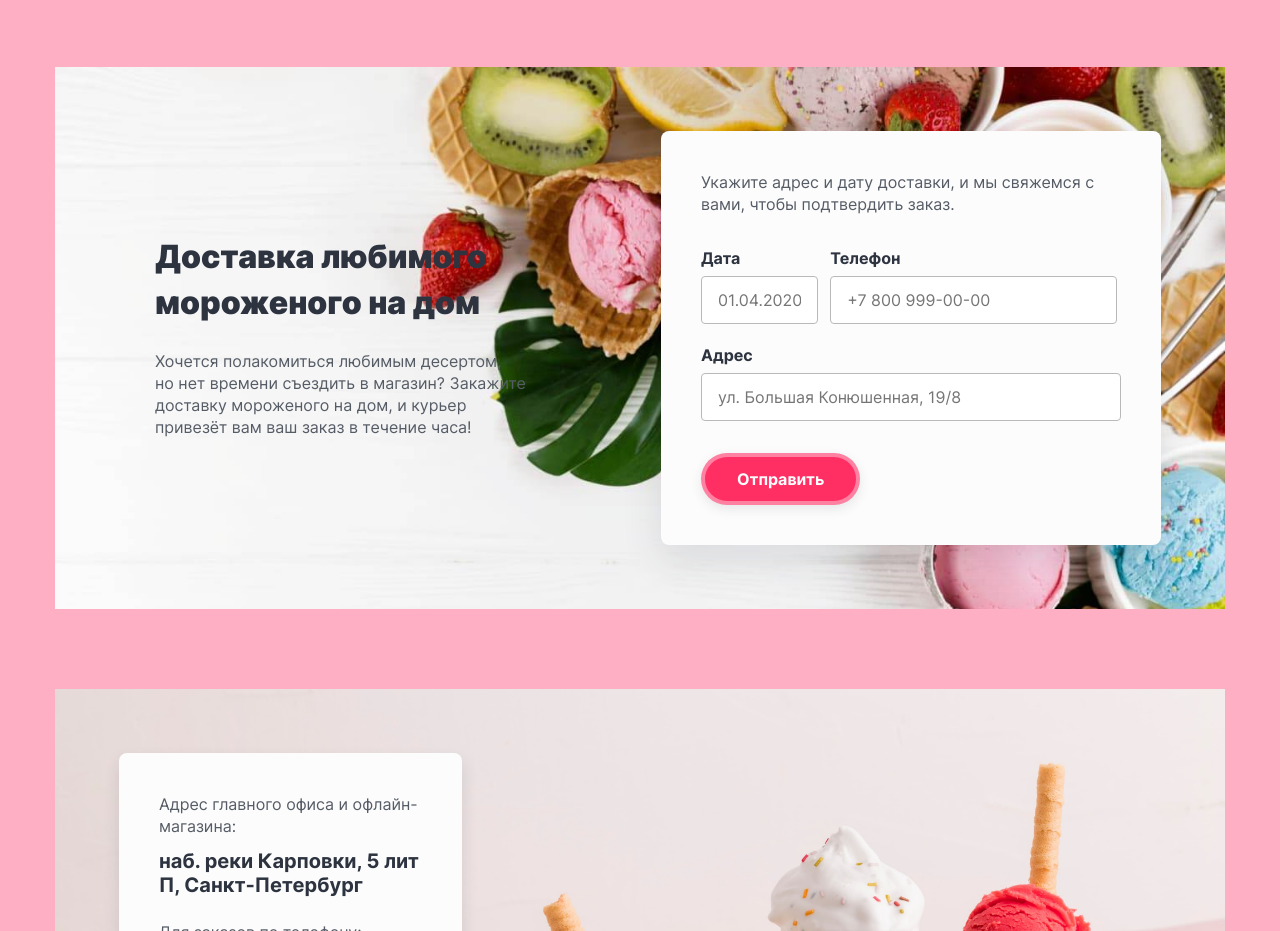
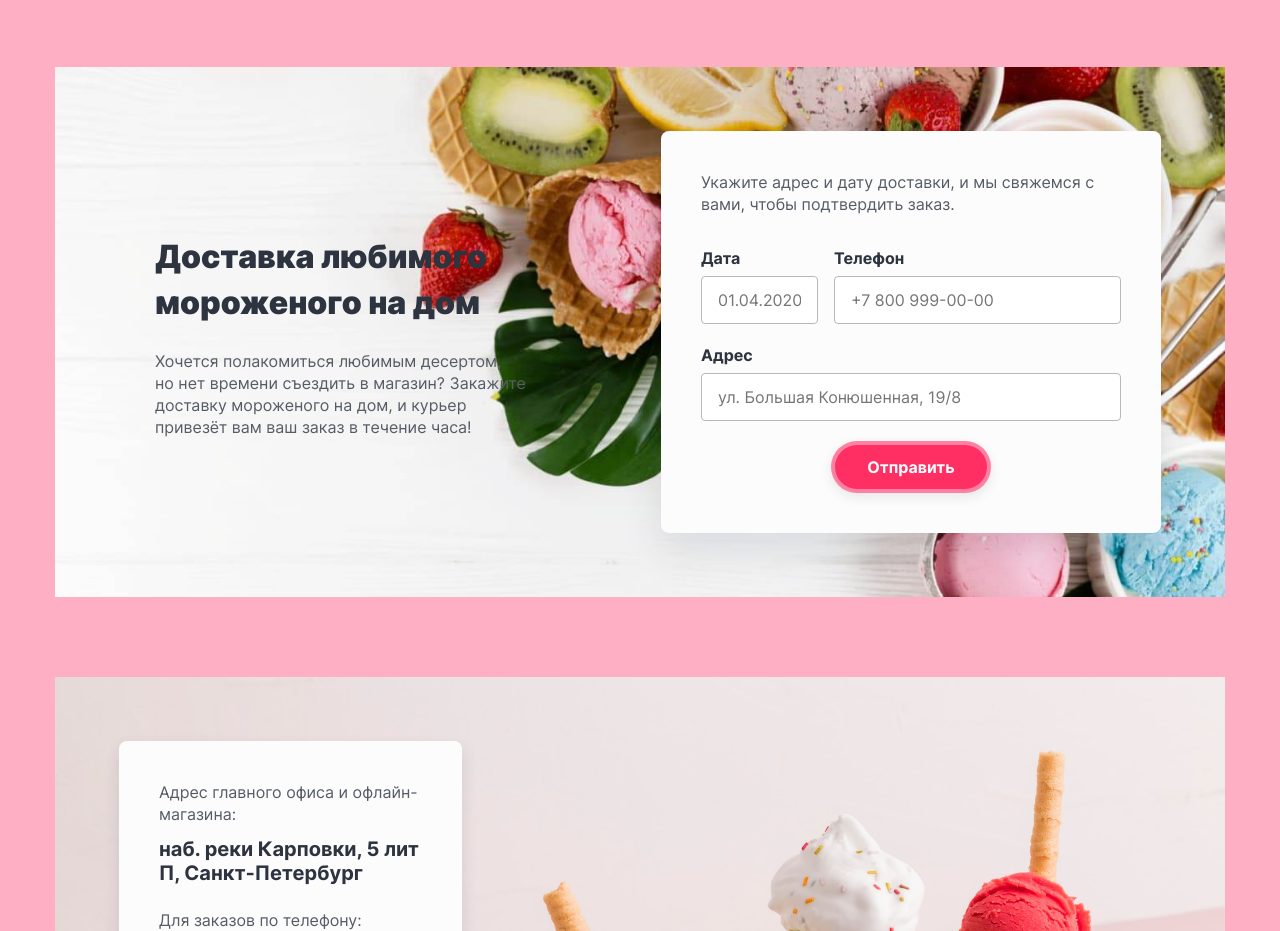
Before and after one commit to htmlacademy-htmlcss/574925-gllacy-34, a plain HTML site: page index.html in a window 1280 px wide. Shown: the part 2640-3571 px from the top of the page. Drawn offline with Linux system fonts and the light colour scheme.

Commit message:
изменяет разметку и перестраивает под grid секцию delivery

```diff
--- a/index.html
+++ b/index.html
@@ -249,35 +249,36 @@
           </form>
         </div>
         <section class="delivery section">
-          <div class="delivery__wrapper">
+          <div class="delivery__text-wrapper">
             <h2 class="delivery__title title">Доставка любимого мороженого на дом</h2>
             <p class="delivery__descr">Хочется полакомиться любимым десертом,<br>но нет времени съездить в магазин?
               Закажите
               доставку мороженого на дом, и курьер
               привезёт вам ваш заказ в течение часа!</p>
           </div>
-          <form class="delivery__form delivery-form" action="https://echo.htmlacademy.ru/" method="post">
+          <div class="delivery__form-wrapper">
             <p class="delivery-form__text">Укажите адрес и дату доставки, и мы свяжемся с вами, чтобы подтвердить заказ.
             </p>
-            <div class="delivery-form__row">
-              <p class="delivery-form__col">
+            <form class="delivery__form delivery-form" action="https://echo.htmlacademy.ru/" method="post">
+              <p class="delivery-form__col delivery-form__col--date">
                 <label class="delivery-form__label" for="date">Дата</label>
                 <input class="delivery-form__input delivery-form__input--date" id="date" type="text"
                   placeholder="01.04.2020">
               </p>
-              <p class="delivery-form__col">
+              <p class="delivery-form__col delivery-form__col--phone">
                 <label class="delivery-form__label" for="phone">Телефон</label>
                 <input class="delivery-form__input delivery-form__input--phone" id="phone" type="tel"
                   placeholder="+7 800 999-00-00">
               </p>
-            </div>
-            <div class="delivery-form__row">
-              <label class="delivery-form__label" for="address">Адрес</label>
-              <input class="delivery-form__input delivery-form__input--address" id="address" type="text"
-                placeholder="ул. Большая Конюшенная, 19/8">
-            </div>
-            <button class="subscribe-form__btn link button" type="submit">Отправить</button>
-          </form>
+              <p class="delivery-form__col delivery-form__col--address">
+                <label class="delivery-form__label" for="address">Адрес</label>
+                <input class="delivery-form__input delivery-form__input--address" id="address" type="text"
+                  placeholder="ул. Большая Конюшенная, 19/8">
+              </p>
+              <button class="delivery-form__btn link button" type="submit">Отправить</button>
+            </form>
+          </div>
+
         </section>
         <section class="contacts">
           <div class="contacts__wrapper">
--- a/styles/style.css
+++ b/styles/style.css
@@ -526,7 +526,7 @@ textarea {
   background-size: 100% auto;
 }
 
-.delivery__wrapper {
+.delivery__text-wrapper {
   width: 371px;
   padding-top: 103px;
   margin-right: auto;
@@ -542,7 +542,7 @@ textarea {
   color: #565C66;
 }
 
-.delivery-form {
+.delivery__form-wrapper {
   width: 500px;
   padding: 40px;
   background-color: #FCFCFC;
@@ -556,18 +556,19 @@ textarea {
   color: #565C66;
 }
 
-.delivery-form__row:nth-child(2) {
-  display: flex;
-  justify-content: space-between;
-  margin-bottom: 20px;
-}
-
-.delivery-form__row:nth-child(3) {
-  margin-bottom: 32px;
+.delivery-form {
+  display: grid;
+  grid-template-columns: 117px 287px;
+  column-gap: 16px;
+  row-gap: 20px;
 }
 
 .delivery-form__col {
   margin: 0;
+}
+
+.delivery-form__col--address {
+  grid-column: 1/-1;
 }
 
 .delivery-form__label {
@@ -578,6 +579,7 @@ textarea {
 }
 
 .delivery-form__input {
+  width: 100%;
   height: 48px;
   padding: 14px 16px;
   border: 1px solid #B9B9B9;
@@ -585,16 +587,9 @@ textarea {
   background-color: #FFFFFF;
 }
 
-.delivery-form__input--date {
-  width: 117px;
-}
-
-.delivery-form__input--phone {
-  width: 287px;
-}
-
-.delivery-form__input--address {
-  width: 100%;
+.delivery-form__btn {
+  grid-column: 1/-1;
+  justify-self: center;
 }
 
 .contacts {
```
